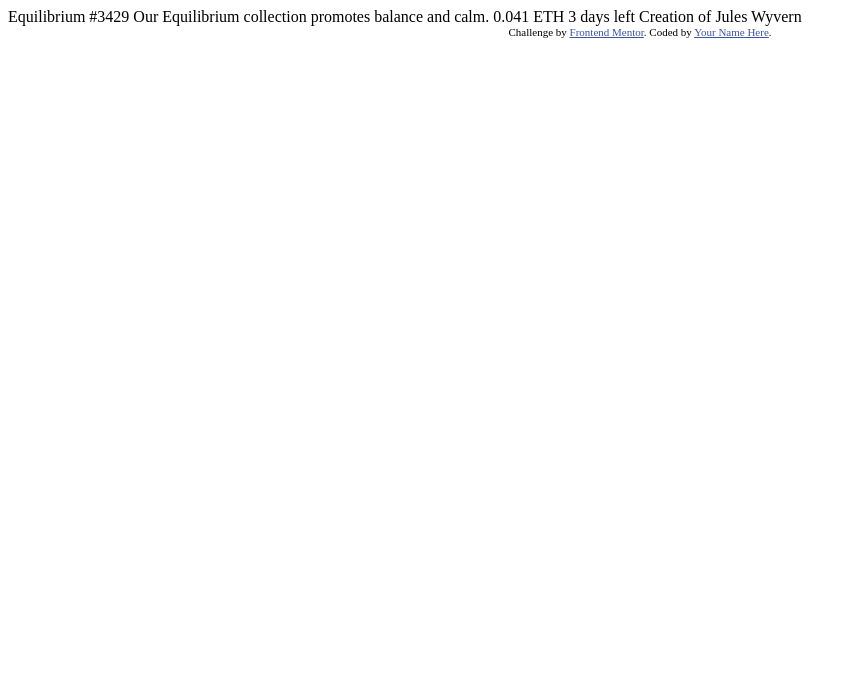
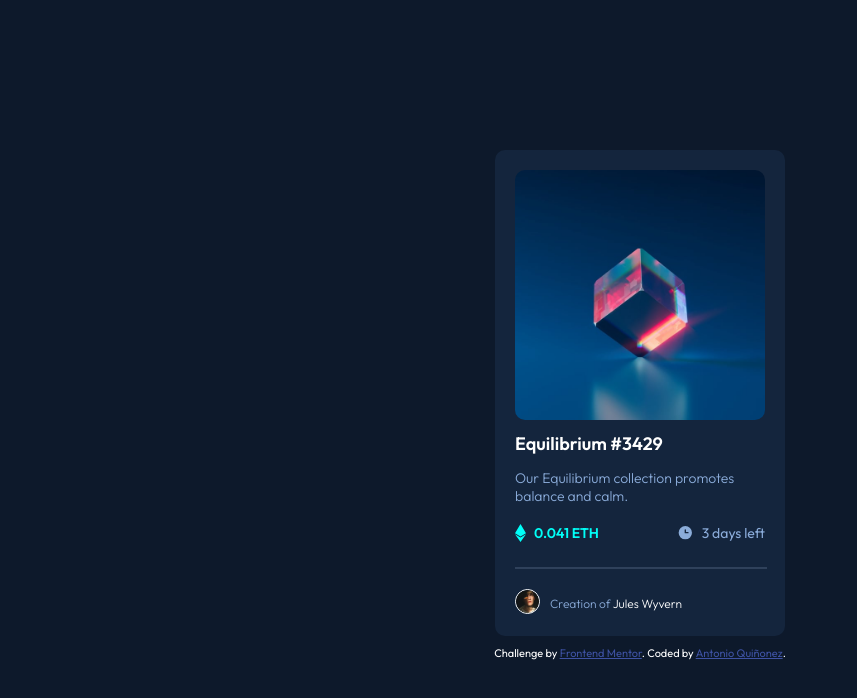
Before and after one commit to antonio9916/Html, a plain HTML site: page index.html in a window 1280 px wide. Shown: the whole page, without its empty margins (0-857 px from the left). Drawn offline with Linux system fonts and the light colour scheme.

Commit message:
Update index.html

```diff
--- a/index.html
+++ b/index.html
@@ -8,26 +8,203 @@
 
   <title>Frontend Mentor | NFT preview card component</title>
 
+  <link href="https://fonts.googleapis.com/css2?family=Outfit:wght@300;400;600&display=swap" rel="stylesheet">
   <!-- Feel free to remove these styles or customise in your own stylesheet 👍 -->
   <style>
-    .attribution { font-size: 11px; text-align: center; }
+    :root {
+      --soft-blue: hsl(215, 51%, 70%);
+      --cyan: hsl(178, 100%, 50%);
+      --very-dark-blue-bg: hsl(217, 54%, 11%);
+      --very-dark-blue-card: hsl(216, 50%, 16%);
+      --very-dark-blue-line: hsl(215, 32%, 27%);
+	  --very-dark-blue-border-a: hsl(217,55%,10%);
+	  --very-dark-blue-border-b: hsl(216,57%,11%);
+      --white: hsl(0, 0%, 100%);
+    }
+
+	.image-container {
+	  position: relative;
+	  width: 100%;
+	  max-width: 300px;
+	  cursor: pointer;
+	}
+
+	.nft-image {
+	  width: 100%;
+	  border-radius: 10px;
+	  margin-bottom: 5px;
+	  display: block;
+	}
+
+	.overlay {
+	  position: absolute;
+	  top: 0;
+	  left: 0;
+	  width: 100%;
+	  height: 100%;
+	  background-color: rgba(0, 255, 255, 0.5);
+	  border-radius: 10px;
+	  display: flex;
+	  align-items: center;
+	  justify-content: center;
+	  opacity: 0;
+	  transition: opacity 0.3s ease;
+	}
+
+	.view-icon {
+	  width: 50px;
+	  height: 50px;
+	}
+
+	.image-container:hover .overlay {
+	  opacity: 1;
+	}
+
+	/* Tipografía */
+    body {
+      font-family: 'Outfit', sans-serif;
+      font-size: 14px;
+      background-color: var(--very-dark-blue-bg);
+      color: var(--white);
+      margin: 0;
+      padding: 0;
+      display: flex;
+	  flex-direction: column;
+      align-items: center;
+      justify-content: center;
+      min-height: 100vh;
+    }
+
+    .card {
+      background-color: var(--very-dark-blue-card);
+      border-radius: 10px;
+      padding: 20px;
+      max-width: 250px;
+      text-align: left;
+	  margin: 10px auto;
+    }
+
+    .card h1 {
+      font-size: 18px;
+      color: var(--white);
+	  transition: color 0.3s ease;
+    }
+
+	.card h1:hover {
+	  color: cyan;
+	  cursor: pointer;
+	}
+
+    .card p {
+      color: var(--soft-blue);
+      font-weight: 300;
+	  margin-bottom: 5px;
+    }
+
+	.info-row {
+	  display: flex;
+	  justify-content: space-between;
+	  align-items: center;
+	}
+
+	info-row p {
+	  margin: 0;
+	}
+
+	.card .price {
+      color: var(--cyan);
+      font-weight: 600;
+      font-size: 14px;
+    }
+
+	.image-text-container {
+	  display: flex;
+	  align-items: center;
+	}
+
+	.image-svg {
+	  width: auto;
+	  height: auto;
+	  margin-right: 8px;
+	  margin-top: 8.5px;
+	}
+
+    .card .time {
+      color: var(--soft-blue);
+	  align-items: right;
+      font-weight: 400;
+    }
+
+	.divider {
+	  width: 100%;
+	  border: 1px solid var(--very-dark-blue-line);
+	  margin-top: 20px;
+	}
+
+	.avatar {
+	  width: 10%;
+	  height: auto;
+	  margin-right: 10px;
+	  border-radius: 50%;
+	  border: 1px solid white;
+	  box-sizing: border-box;
+	  margin-top: 10px;
+	}
+
+    .card .creator {
+      margin-top: 20px;
+      color: var(--soft-blue);
+      font-weight: 300;
+	  font-size: 12px;
+    }
+
+	.creator-name {
+	  color: var(--white);
+	  transition: color 0.3s ease;
+    }
+
+	.creator-name:hover {
+	  color: cyan;
+	  cursor: pointer;
+	}
+
+    .attribution { font-size: 11px; text-align: center; margin: 0; }
     .attribution a { color: hsl(228, 45%, 44%); }
   </style>
 </head>
 <body>
+<div class="card">
+    <div class="image-container">
+		<img src="./images/image-equilibrium.jpg" alt="Equilibrium #3429" class="nft-image">
+		<div class="overlay">
+			<img src="./images/icon-view.svg" alt="View Icon" class="view-icon">
+		</div>
+	</div>
 
-  Equilibrium #3429
+	<h1>Equilibrium #3429</h1>
+    <p>Our Equilibrium collection promotes balance and calm.</p>
 
-  Our Equilibrium collection promotes balance and calm.
+	<div class="info-row">
+		<div class="image-text-container">
+			<img src="./images/icon-ethereum.svg" alt="0.041 ETH" class="image-svg">
+			<p class="price">0.041 ETH</p>
+	    </div>
+		<div class="image-text-container">
+			<img src="./images/icon-clock.svg" alt="3 days left" class="image-svg">
+			<p class="time">3 days left</p>
+		</div>
+	</div>
+		<hr class="divider">
+		<div class="image-text-container">
+			<img src="./images/image-avatar.png" alt="Creation of Jules Wyvern" class="avatar">
+			<p class="creator">Creation of <span class="creator-name">Jules Wyvern</span></p>
+		</div>
+  </div>
 
-  0.041 ETH
-  3 days left
-
-  Creation of Jules Wyvern
 
   <div class="attribution">
     Challenge by <a href="https://www.frontendmentor.io?ref=challenge" target="_blank">Frontend Mentor</a>.
-    Coded by <a href="#">Your Name Here</a>.
+    Coded by <a href="#">Antonio Quiñonez</a>.
   </div>
 </body>
 </html>
```
